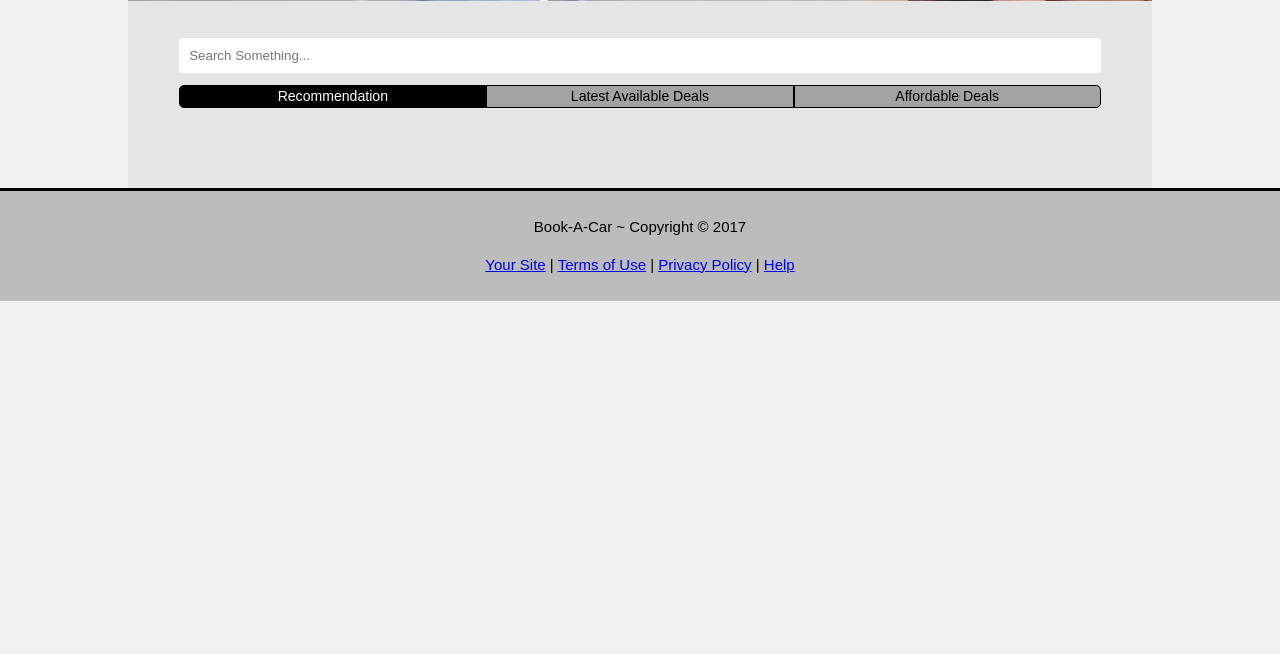
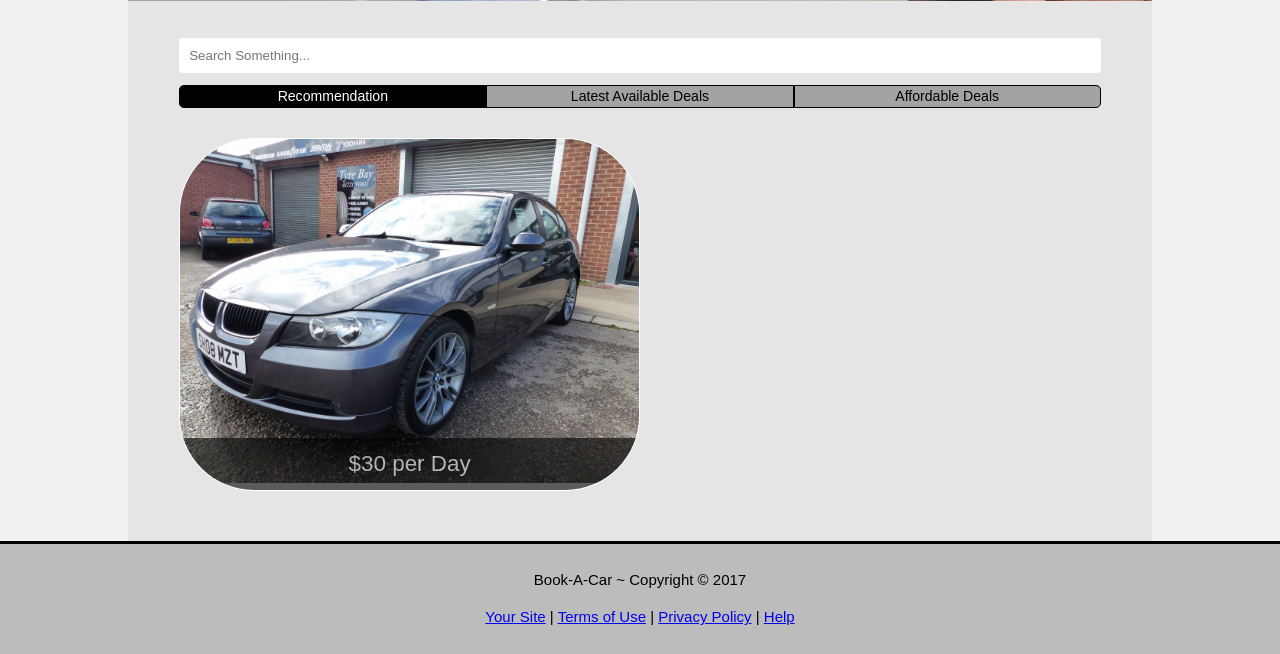
Before and after one commit to eyadamsuren1/Group-Project, a PHP site: page / in a window 1280 px wide. Shown: the part 672-1326 px from the top of the page. Before the commit the page ends 973 px from the top, so only its background shows below. Run offline with PHP 8.4, Linux system fonts and the light colour scheme; data that the repository does not hold is empty; some libraries are stand-ins or nearby versions.

Commit message:
Google Map Is Working!
YEAH

```diff
--- a/CSC481_Project5/kacar/css/photobox.css
+++ b/CSC481_Project5/kacar/css/photobox.css
@@ -197,8 +197,9 @@ table, tr, td {
 /*Google Map*/
 #map {
 	position: absolute;
-	width: 100%;
-	height: 300px;
+	margin-left: 5%;
+	width: 90%;
+	height: 35%;
 	bottom: 10%;
 	border: 1px solid black;
 }
--- a/CSC481_Project5/kacar/index.html
+++ b/CSC481_Project5/kacar/index.html
@@ -8,8 +8,6 @@
     <script src="http://ajax.googleapis.com/ajax/libs/jquery/1.10.2/jquery.min.js"></script>
     <link rel="stylesheet" href="https://ajax.googleapis.com/ajax/libs/jqueryui/1.11.3/themes/smoothness/jquery-ui.css"/>
     <script src="https://ajax.googleapis.com/ajax/libs/jqueryui/1.11.3/jquery-ui.min.js"></script>
-
-    <script src="https://maps.googleapis.com/maps/api/js?key=AIzaSyD4lf3dLDOuqsvBEreeQsOchv6XqtX_3t4&callback=myMap"></script>
 
     <link href="./css/photobox.css" rel="stylesheet" type="text/css"/>
     <script src="./js/photobox.js"></script>
@@ -82,94 +80,38 @@
     	    <tbody>
     	        <tr>
     	        	<td>
-                  <div class="photobox" id="box_1" style="display:none">
-                    <!--
-                      <img id="photo1" class="photo" photobox-src="./img/bmw_3series/P1020034.jpg" src="./img/1/mustang1.png"/>
-                      <img class="photo" photobox-src="./img/bmw_3series/P1020035.jpg" src="./img/bmw_3series/P1020035.jpg" style="display: none"/>
-                      <img class="photo" photobox-src="./img/bmw_3series/P1020036.jpg" src="./img/bmw_3series/P1020036.jpg" style="display: none"/>
-                      <img class="photo" photobox-src="./img/bmw_3series/P1020037.jpg" src="./img/bmw_3series/P1020037.jpg" style="display: none"/>
-                      <img class="photo" photobox-src="./img/bmw_3series/P1020038.jpg" src="./img/bmw_3series/P1020038.jpg" style="display: none"/>
-                      <img class="photo" photobox-src="./img/bmw_3series/P1020039.jpg" src="./img/bmw_3series/P1020039.jpg" style="display: none"/>
-                      <div class='description'>
-                        <p class='description_content'>$30 per Day</p>
-                      </div>
-                    -->
+              		<div class="photobox" id="box_1">
+
+      							<img class="photo" photobox-src="./img/1/P1020034.jpg" src="./img/1/P1020034.jpg"/>
+      							<img class="photo" photobox-src="./img/1/P1020035.jpg" src="./img/1/P1020035.jpg" style="display: none"/>
+      							<img class="photo" photobox-src="./img/1/P1020036.jpg" src="./img/1/P1020036.jpg" style="display: none"/>
+      							<img class="photo" photobox-src="./img/1/P1020037.jpg" src="./img/1/P1020037.jpg" style="display: none"/>
+      							<img class="photo" photobox-src="./img/1/P1020038.jpg" src="./img/1/P1020038.jpg" style="display: none"/>
+      							<img class="photo" photobox-src="./img/1/P1020039.jpg" src="./img/1/P1020039.jpg" style="display: none"/>
+      							<div class='description'>
+      								<p class='description_content'>$30 per Day</p>
+      							</div>
+
     	        		</div>
     	        	</td>
     	        	<td>
-                  <div class="photobox" id="box_2" style="display:none">
-                    <!--
-                      <img class="photo" photobox-src="./img/honda_civic/P2020034.jpg" src="./img/honda_civic/P2020034.jpg"/>
-                      <img class="photo" photobox-src="./img/honda_civic/P2020035.jpg" src="./img/honda_civic/P2020035.jpg" style="display: none"/>
-                      <img class="photo" photobox-src="./img/honda_civic/P2020036.jpg" src="./img/honda_civic/P2020036.jpg" style="display: none"/>
-                      <img class="photo" photobox-src="./img/honda_civic/P2020037.jpg" src="./img/honda_civic/P2020037.jpg" style="display: none"/>
-                      <img class="photo" photobox-src="./img/honda_civic/P2020038.jpg" src="./img/honda_civic/P2020038.jpg" style="display: none"/>
-                      <img class="photo" photobox-src="./img/honda_civic/P2020039.jpg" src="./img/honda_civic/P2020039.jpg" style="display: none"/>
-                      <div class='description'>
-                        <p class='description_content'>$23 per Day</p>
-                      </div>
-                    -->
-            			</div>
+                  		<div class="photobox" id="box_2" style="display:none"></div>
     	        	</td>
     	        </tr>
     	        <tr>
     	        	<td>
-                  <div class="photobox" id="box_3" style="display:none">
-                    <!--
-                      <img class="photo" photobox-src="./img/honda_fit/honda_fit_hybrid_1.jpg" src="./img/honda_fit/honda_fit_hybrid_1.jpg"/>
-                      <img class="photo" photobox-src="./img/honda_fit/honda_fit_hybrid_2.jpg" src="./img/honda_fit/honda_fit_hybrid_2.jpg" style="display: none"/>
-                      <img class="photo" photobox-src="./img/honda_fit/honda_fit_hybrid_3.jpg" src="./img/honda_fit/honda_fit_hybrid_3.jpg" style="display: none"/>
-                      <img class="photo" photobox-src="./img/honda_fit/honda_fit_hybrid_4.jpg" src="./img/honda_fit/honda_fit_hybrid_4.jpg" style="display: none"/>
-                      <img class="photo" photobox-src="./img/honda_fit/honda_fit_hybrid_5.jpg" src="./img/honda_fit/honda_fit_hybrid_5.jpg" style="display: none"/>
-                      <div class='description'>
-                        <p class='description_content'>$20 per Day</p>
-                      </div>
-                    -->
-            			</div>
+                  		<div class="photobox" id="box_3" style="display:none"></div>
     	        	</td>
     	        	<td>
-                  <div class="photobox" id="box_4" style="display:none">
-                    <!--
-                      <img class="photo" photobox-src="./img/subaru_wrx/specb_forsale_01.jpg" src="./img/subaru_wrx/specb_forsale_01.jpg"/>
-                      <img class="photo" photobox-src="./img/subaru_wrx/specb_forsale_02.jpg" src="./img/subaru_wrx/specb_forsale_02.jpg" style="display: none"/>
-                      <img class="photo" photobox-src="./img/subaru_wrx/specb_forsale_03.jpg" src="./img/subaru_wrx/specb_forsale_03.jpg" style="display: none"/>
-                      <img class="photo" photobox-src="./img/subaru_wrx/specb_forsale_04.jpg" src="./img/subaru_wrx/specb_forsale_04.jpg" style="display: none"/>
-                      <div class='description'>
-                        <p class='description_content'>$21 per Day</p>
-                      </div>
-                    -->
-            			</div>
+                  		<div class="photobox" id="box_4" style="display:none"></div>
     	        	</td>
     	        </tr>
     	        <tr>
     	        	<td>
-                  <div class="photobox" id="box_5" style="display:none">
-                    <!--
-                      <img class="photo" photobox-src="./img/toyota_corolla/IMG_1181.jpg" src="./img/toyota_corolla/IMG_1181.jpg"/>
-                      <img class="photo" photobox-src="./img/toyota_corolla/IMG_1182.jpg" src="./img/toyota_corolla/IMG_1182.jpg" style="display: none"/>
-                      <img class="photo" photobox-src="./img/toyota_corolla/IMG_1185.jpg" src="./img/toyota_corolla/IMG_1185.jpg" style="display: none"/>
-                      <img class="photo" photobox-src="./img/toyota_corolla/IMG_1186.jpg" src="./img/toyota_corolla/IMG_1186.jpg" style="display: none"/>
-                      <img class="photo" photobox-src="./img/toyota_corolla/IMG_1187.jpg" src="./img/toyota_corolla/IMG_1187.jpg" style="display: none"/>
-                      <div class='description'>
-                        <p class='description_content'>$27 per Day</p>
-                      </div>
-                    -->
-            			</div>
+                  		<div class="photobox" id="box_5" style="display:none"></div>
     	        	</td>
     	        	<td>
-                  <div class="photobox" id="box_6" style="display:none">
-                    <!--
-                      <img class="photo" photobox-src="./img/toyota_yaris/yaris_327421.jpg" src="./img/toyota_yaris/yaris_327421.jpg"/>
-                      <img class="photo" photobox-src="./img/toyota_yaris/yaris_327422.jpg" src="./img/toyota_yaris/yaris_327422.jpg" style="display: none"/>
-                      <img class="photo" photobox-src="./img/toyota_yaris/yaris_327423.jpg" src="./img/toyota_yaris/yaris_327423.jpg" style="display: none"/>
-                      <img class="photo" photobox-src="./img/toyota_yaris/yaris_327424.jpg" src="./img/toyota_yaris/yaris_327424.jpg" style="display: none"/>
-                      <img class="photo" photobox-src="./img/toyota_yaris/yaris_327425.jpg" src="./img/toyota_yaris/yaris_327425.jpg" style="display: none"/>
-                      <img class="photo" photobox-src="./img/toyota_yaris/yaris_327426.jpg" src="./img/toyota_yaris/yaris_327426.jpg" style="display: none"/>
-                      <div class='description'>
-                        <p class='description_content'>$18 per Day</p>
-                      </div>
-                    -->
-            			</div>
+                  		<div class="photobox" id="box_6" style="display:none"></div>
     	        	</td>
     	        </tr>
     	    </tbody>
@@ -179,5 +121,21 @@
       <p>Book-A-Car ~ Copyright &copy; 2017</p>
       <p><a href="#">Your Site</a> &#124; <a href="#">Terms of Use</a> &#124; <a href="#">Privacy Policy</a> &#124; <a href="#">Help</a></p>
     </footer>
+    <script>
+      function initMap() {
+        var uluru = {lat: -25.363, lng: 131.044};
+        var map = new google.maps.Map(document.getElementById('map'), {
+          zoom: 4,
+          center: uluru
+        });
+        var marker = new google.maps.Marker({
+          position: uluru,
+          map: map
+        });
+      }
+    </script>
+    <script async defer
+    src="https://maps.googleapis.com/maps/api/js?key=AIzaSyD4lf3dLDOuqsvBEreeQsOchv6XqtX_3t4&callback=initMap">
+    </script>
   </body>
 </html>
--- a/CSC481_Project5/kacar/js/jquery_popup.js
+++ b/CSC481_Project5/kacar/js/jquery_popup.js
@@ -1,19 +1,4 @@
 $(document).ready(function() {
-
-    function myMap() {
-        var myCenter = new google.maps.LatLng(51.508742,-0.120850);
-        var mapCanvas = document.getElementById("map");
-        var mapOptions = {center: myCenter, zoom: 5};
-        var map = new google.maps.Map(mapCanvas, mapOptions);
-        var marker = new google.maps.Marker({position:myCenter});
-        marker.setMap(map);
-
-        // Zoom to 9 when clicking on marker
-        google.maps.event.addListener(marker,'click',function() {
-            map.setZoom(9);
-            map.setCenter(marker.getPosition());
-        });
-    }
 
     $("#sign_up").click(function() {
         $("#signupdiv").css("display", "block");
```
Also changed, not shown: CSC481_Project5/kacar/phpmyadmin_inputs.txt (+9 -3 lines), CSC481_Project5/kacar/user/user_index.html (+16 -63 lines), CSC481_Project5/kacar/img/8/P2020034.jpg (renamed from CSC481_Project5/kacar/img/honda_civic/P2020034.jpg), CSC481_Project5/kacar/img/8/P2020035.jpg (renamed from CSC481_Project5/kacar/img/honda_civic/P2020035.jpg), CSC481_Project5/kacar/img/8/P2020036.jpg (renamed from CSC481_Project5/kacar/img/honda_civic/P2020036.jpg), CSC481_Project5/kacar/img/8/P2020037.jpg (renamed from CSC481_Project5/kacar/img/honda_civic/P2020037.jpg), CSC481_Project5/kacar/img/8/P2020038.jpg (renamed from CSC481_Project5/kacar/img/honda_civic/P2020038.jpg), CSC481_Project5/kacar/img/8/P2020039.jpg (renamed from CSC481_Project5/kacar/img/honda_civic/P2020039.jpg).
